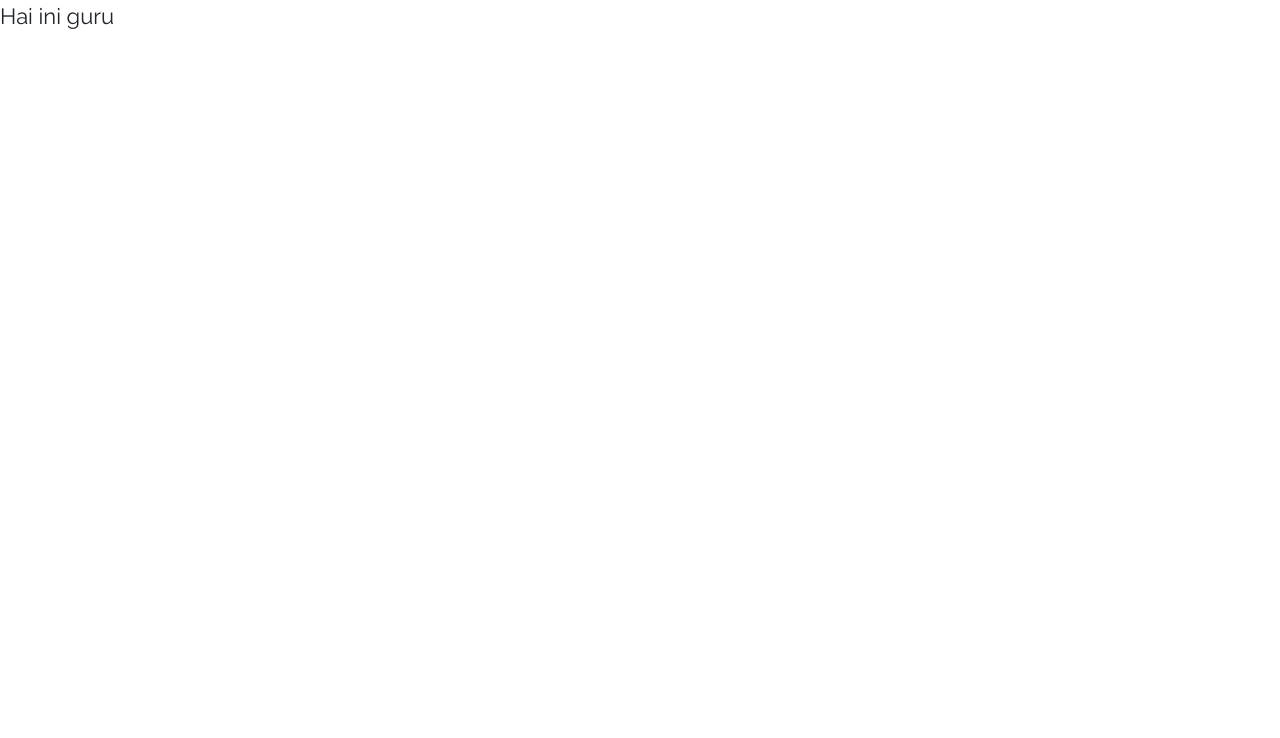
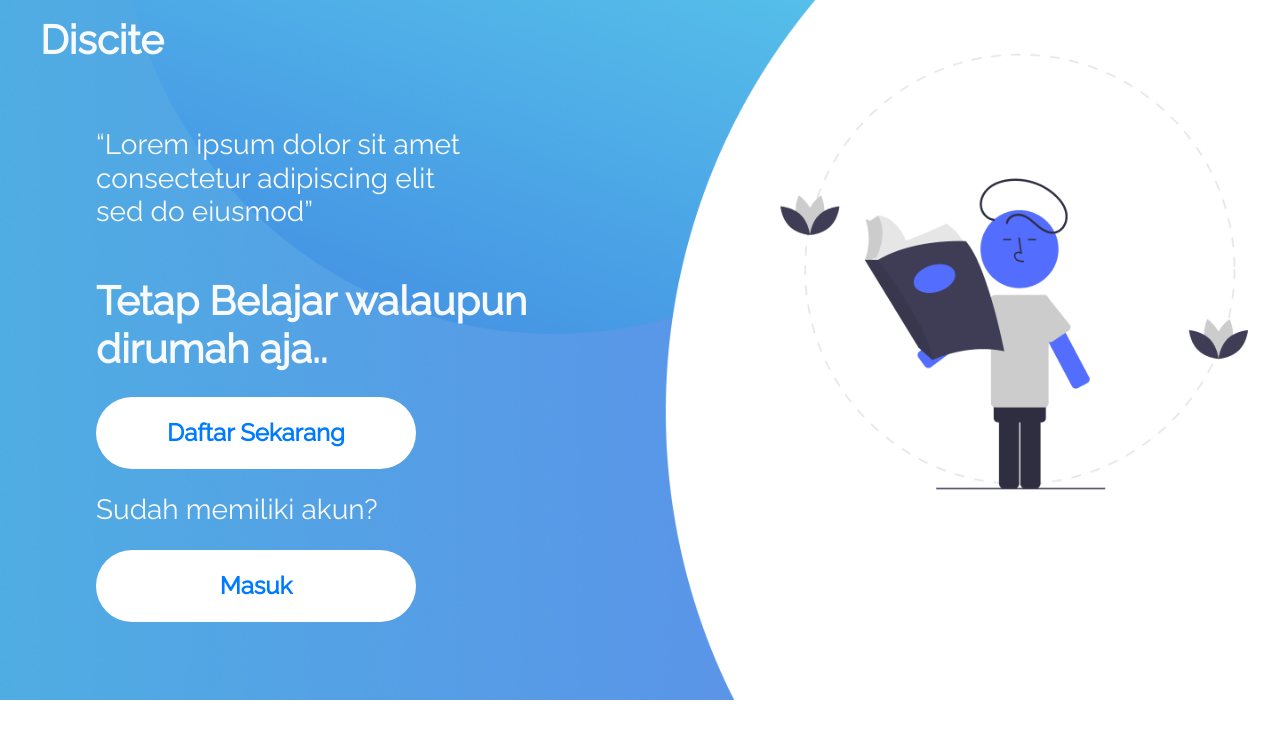
Before and after one commit to samuelmsl/e-learning-app-discite, a React (Create React App) app in the folder frontend/learning-app/: page / in a window 1280 px wide. Shown: the top 738 px of the page. Built offline with nearby package versions, Linux system fonts and the light colour scheme.

Commit message:
frontpage

```diff
--- /dev/null
+++ b/frontend/learning-app/src/component/frontpage/dashboard/app.css
@@ -0,0 +1,18 @@
+body {
+    background-image: url('../../img/index.png');
+    background-repeat: no-repeat;
+    background-attachment: fixed;
+    background-size: 100%;
+    background-position: 0px -60px;
+
+  }
+
+  .buttonlogin {
+    width: 320px;
+height: 72px;
+left: 84px;
+top: 478px;
+
+background: #FFFFFF;
+border-radius: 66px;
+  }
--- a/frontend/learning-app/src/component/frontpage/dashboard/index.js
+++ b/frontend/learning-app/src/component/frontpage/dashboard/index.js
@@ -1,14 +1,41 @@
-import React, {Component} from 'react';
+import React, { Component } from 'react';
+import Index from '../../img/index.png';
+import "./app.css";
 
 class Dashboard extends Component {
     render() {
         return (
 
             <>
-            Hai ini guru
+                <div className="text-light">
+                    <div className=" ml-4 mt-2 navbar text-light"><h1 className="font-weight-bold">Discite</h1></div>
+                    <div className="ml-5 mt-4">
+                        <h3 className="ml-5 mt-5">“Lorem ipsum dolor sit amet<br></br>
+                        consectetur adipiscing elit<br></br>
+                        sed do eiusmod”
+                        </h3>
+                        <h1 className="font-weight-bold mt-5 ml-5">
+                            Tetap Belajar walaupun <br></br>dirumah aja..
+                        </h1>
+
+                        <div className="buttonlogin ml-5 mt-4 bluetext d-flex justify-content-center align-items-center">
+                            <a href = "/register">
+                                Daftar Sekarang
+                                </a>
+                    </div>
+                    <h3 className = "ml-5 mt-4">Sudah memiliki akun?</h3>
+
+                    <div className="buttonlogin ml-5 mt-4 bluetext d-flex justify-content-center align-items-center">
+                          <a href = "/login">
+                               Masuk
+                              </a>
+                    </div>
+                    </div>
+                </div>
+
             </>
 
-         );
+        );
     }
 }
 
```
